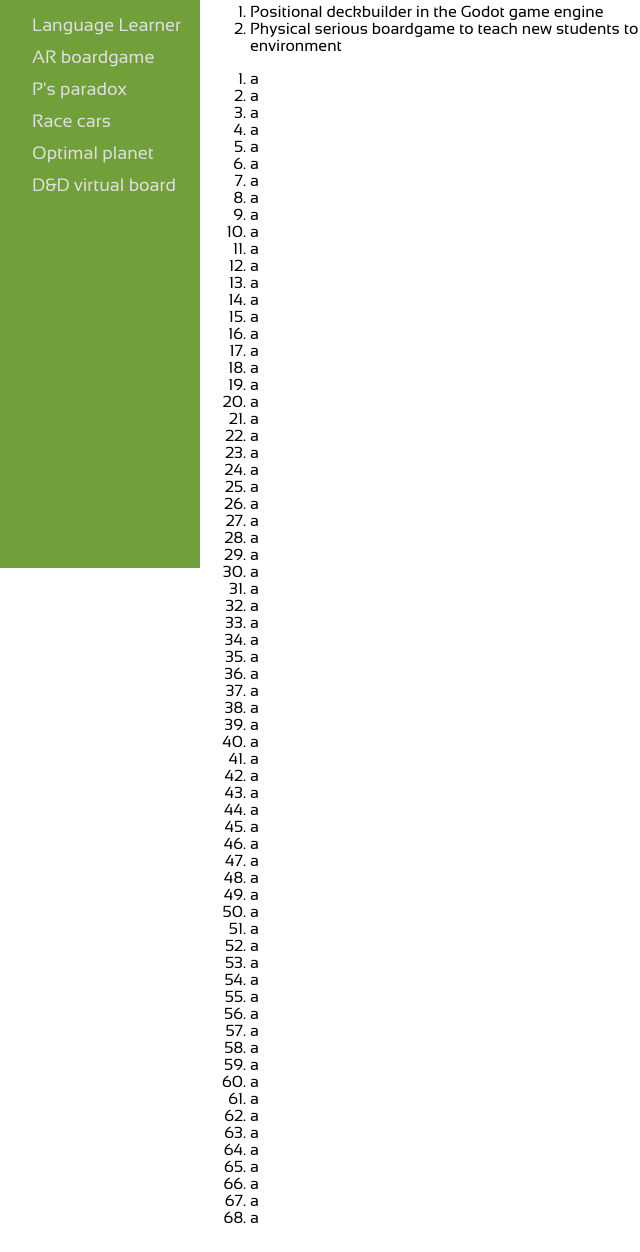
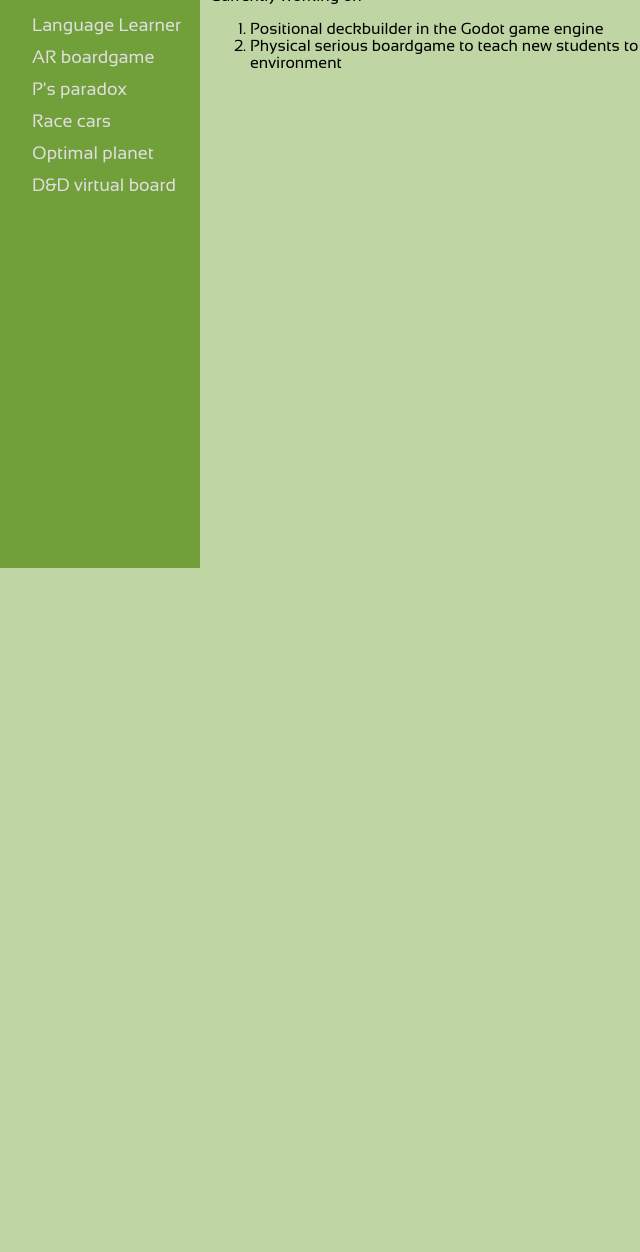
Before and after one commit to LuckyJollyJumper/LuckyJollyJumper.github.io, a plain HTML site: page index.html in a window 1280 px wide. Shown: the part 252-1504 px from the top of the page, without its empty margins (0-640 px from the left). After the commit the page ends 800 px from the top, so only its background shows below. Drawn offline with Linux system fonts and the light colour scheme.

Commit message:
Added content

```diff
--- a/index.html
+++ b/index.html
@@ -20,7 +20,7 @@
         <a class="menuitem" href="javascript:showProject('arboardgame')">AR boardgame</a>
         <a class="menuitem" href="javascript:showProject('psparadox')">P's paradox</a>
         <a class="menuitem" href="javascript:showProject('racecars')">Race cars</a>
-        <a class="menuitem" href="javascript:showProject('')">Optimal planet</a>
+        <a class="menuitem" href="javascript:showProject('optimalplanet')">Optimal planet</a>
         <a class="menuitem" href="javascript:showProject('dndvirtualboard')">D&D virtual board</a>
     </div>
 
@@ -28,7 +28,8 @@
         <div id="about" class="project">
             <h1>About me</h1>
             <p>I am a versatile software science and game design student, who loves to be creative and make software that can be enjoyed by the user.</p>
-            <p>I have done projects and have experience in the following languages: C#, c++, Java, Haskell, GDScript, Python, SQL, javascript, HTML</p>
+            <p>I have a bachelor in computing science specialising in Software Science and Security.Currently I am following the Game and Media Technology master at the Utrecht University.
+                 I have done projects and have experience in the following languages: C#, c++, Java, Haskell, GDScript, Python, SQL, javascript, javascript</p>
             <p>Links to github, flickr etc.</p>
 
             <p>Currently working on</p>
@@ -36,86 +37,18 @@
                 <li>Positional deckbuilder in the Godot game engine</li>
                 <li>Physical serious boardgame to teach new students to plan and work together in a shared student housing environment</li>
             </ol>
-            <ol>
-                <li>a</li>
-                <li>a</li>
-                <li>a</li>
-                <li>a</li>
-                <li>a</li>
-                <li>a</li>
-                <li>a</li>
-                <li>a</li>
-                <li>a</li>
-                <li>a</li>
-                <li>a</li>
-                <li>a</li>
-                <li>a</li>
-                <li>a</li>
-                <li>a</li>
-                <li>a</li>
-                <li>a</li>
-                <li>a</li>
-                <li>a</li>
-                <li>a</li>
-                <li>a</li>
-                <li>a</li>
-                <li>a</li>
-                <li>a</li>
-                <li>a</li>
-                <li>a</li>
-                <li>a</li>
-                <li>a</li>
-                <li>a</li>
-                <li>a</li>
-                <li>a</li>
-                <li>a</li>
-                <li>a</li>
-                <li>a</li>
-                <li>a</li>
-                <li>a</li>
-                <li>a</li>
-                <li>a</li>
-                <li>a</li>
-                <li>a</li>
-                <li>a</li>
-                <li>a</li>
-                <li>a</li>
-                <li>a</li>
-                <li>a</li>
-                <li>a</li>
-                <li>a</li>
-                <li>a</li>
-                <li>a</li>
-                <li>a</li>
-                <li>a</li>
-                <li>a</li>
-                <li>a</li>
-                <li>a</li>
-                <li>a</li>
-                <li>a</li>
-                <li>a</li>
-                <li>a</li>
-                <li>a</li>
-                <li>a</li>
-                <li>a</li>
-                <li>a</li>
-                <li>a</li>
-                <li>a</li>
-                <li>a</li>
-                <li>a</li>
-                <li>a</li>
-                <li>a</li>
-
-            </ol>
         </div>
         <div>
             <div id="hexed" class="project hidden">
                 <h1>HEXED</h1>
                 <p>
-                    Physcial 2-6 player boardgame, where players need to explore and gather resources in a hexagonal world by building structures or using magic to
-                    gain the most victory points. Each player gets personalised missions to earn extra victory points but, beware of the monsters that
-                    lurks in the forests.
+                    Physcial 2-6 player boardgame having the setting of witches and mages wanting to be the best of the land. In this land 3 types of magic exits: Creation, Augmentation and Destruction. Players need to explore hexagons and gather resources in a hexagonal world by building structures or using the types of magic to
+                    gain the most victory points. The positioning and rotation of structures is vital for success and can also be sabotaged by others. Each player gets personalised missions that shape the strategy but, beware of the monsters that
+                    lurk in the forests and move around with each step.
                 </p>
+                <div class="slideshow">
+                    <img src="" alt="Board prototype setup"/>
+                </div>
             </div>
             <div id="rhytmquest" class="project hidden">
                 <h1>Rhythm Quest</h1>
@@ -125,20 +58,26 @@
                 </p>
                 <div class="slideshow">
                     <img src="images/rhytmquestmain.png" alt="Rhythm quest title screen"/>
-                    <img src="images/rhytmquestmain.png" alt="Rhythm quest title screen"/>
+                    <img src="images/rhytmquestcards.png" alt="Rhythm quest title screen"/>
                 </div>
             </div>
             <div id="undercooked" class="project hidden">
                 <h1>Overcooked</h1>
                 <p>
-                    A 2 player cooperative game with the goal of making the most pizzas under a certain time limit. Made to analyse and
-                    model player behaviour and difficulty of the maps in the game. Made for the course AI for Game technology, Utrecht university.
+                    A 3D 2 player cooperative game (with controller support) with the goal of making the most pizzas under a certain time limit given an endless stream of orders.
+                    Made to analyse and model player behaviour and difficulty of the maps in the game to be able to analyse and approximate difficulty of new maps before playtesting.
+                    Made for the course AI for Game technology, Utrecht university.
                 </p>
+                <div class="slideshow">
+
+                </div>
             </div>
             <div id="psparadox" class="project hidden">
                 <h1>P's Paradox</h1>
-                An animation made in Blender in 10 weeks using own created mocap data. Won the first place of the course Computer Animation at Utrecht University.
-                <a href="https://youtu.be/qwBw2o05BQQ?si=rEW8bWaVbr4EnWr6">Youtube link</a>
+                An animation made in Blender in 10 weeks using own created mocap data using the motion capture lab at Utrecht University. It follows the life of an innocent soul that always sticks out of the other villagers,
+                however his life truly changes when a mysterious meteor appears.
+                Won first place of the course Computer Animation at Utrecht University.
+                It can be watched <a href="https://youtu.be/qwBw2o05BQQ?si=rEW8bWaVbr4EnWr6">here</a>
             </div>
             <div id="arboardgame" class="project hidden">
                 <h1>Untitled boardgame</h1>
@@ -149,14 +88,27 @@
                 <h1>Race cars</h1>
                 2 Physcial build cars with ramps in the front that can be controlled via a website on mobile phones. Sensors in the cars allow for a variety of
                 gamemodes. Capture the flag using sensors detecting colors on the ground and sensors detecting being flipped etc.
+                <div class="slideshow">
+                    <img src="images/" alt=""/>
+                    Video
+                </div>
             </div>
             <div id="dndvirtualboard" class="project hidden">
                 <h1>D&D virtual board</h1>
-                A program that acts as in interactive board where the user can add their own sprites and move them around the board to supplement their role playing
-                games that can not be done physcially. Made in Java using JavaFX.
+                A Java program using JavaFX, that can be used as an interactive play board for role playing games. The user can add their own sprites and move them around the board in a grid pattern.
+                Made during the pandemic to be used for the role playing game Dungeons and Dragons.
             </div>
             <div id="languagelearner" class="project hidden">
-
+                <h1>Language learner</h1>
+                A minimalistic program created in the Godot game engine. It helps with training and memorising words and their meanings, most suitable for learning new languages.
+                The program offers a versatile experience that the user can edit and do on their own time.
+                <div class="slideshow">
+                    <img src="images/" alt="Language learner screenshot"/>
+                </div>
+            </div>
+            <div id="optimalplanet" class="project hidden">
+                <h1>Optimal planet website</h1>
+                Made the front-end of a Django based website for the <a href="">optimal planet</a> company. I was in charge of creating the layout for the website, log
             </div>
         </div>
     </main>
--- a/style.css
+++ b/style.css
@@ -10,6 +10,7 @@ body{
   margin: 0;
   position: relative;
   font-family: Sansation, sans-serif;
+  background: #bfd5a3;
 }
 
 .sidenav {
@@ -74,8 +75,8 @@ img {
   margin-right: auto;
 }
 
-.project{
-
+.project h1 {
+  color: #1f5307;
 }
 .project > *:not(.slideshow){
   max-width: 800px;
```
